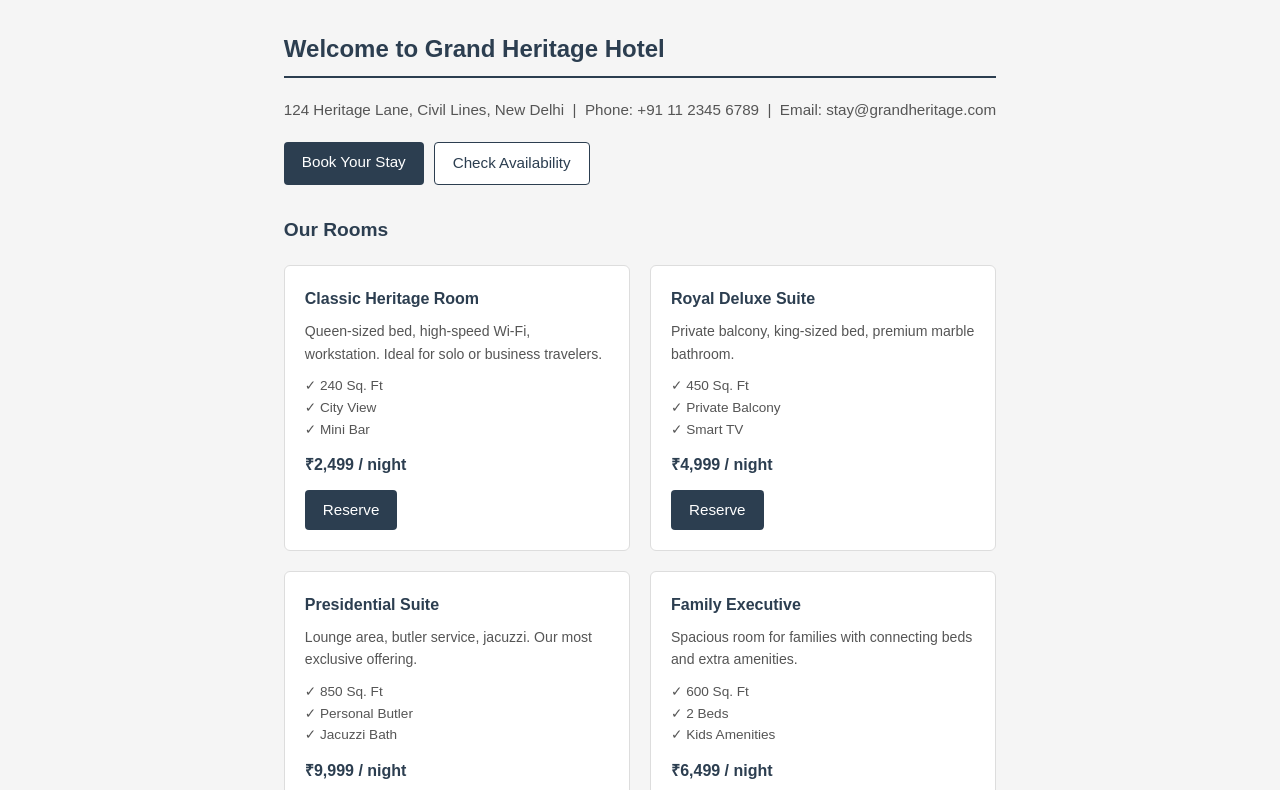
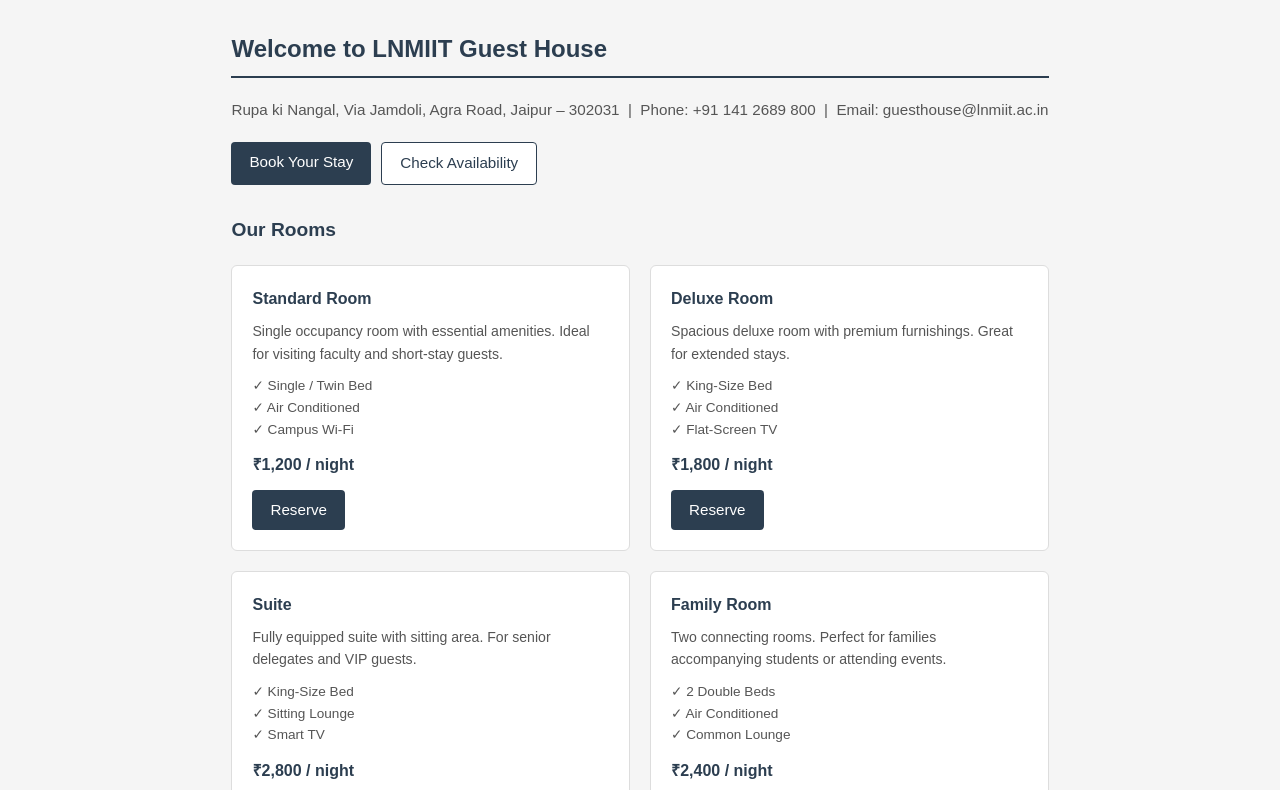
Before and after one commit to ansh4590-ai/booking-system, a website: page frontend/index.html in a window 1280 px wide. Shown: the part 51-841 px from the top of the page. Drawn offline with Linux system fonts and the light colour scheme.

Commit message:
Rebrand to LNMIIT Guest House and configure setup

```diff
--- a/frontend/index.html
+++ b/frontend/index.html
@@ -3,12 +3,12 @@
 <head>
     <meta charset="UTF-8">
     <meta name="viewport" content="width=device-width, initial-scale=1.0">
-    <title>Grand Heritage Hotel</title>
+    <title>LNMIIT Guest House</title>
     <link rel="stylesheet" href="css/style.css">
 </head>
 <body>
     <nav>
-        <a href="index.html" class="logo">Grand Heritage Hotel</a>
+        <a href="index.html" class="logo">LNMIIT Guest House</a>
         <ul>
             <li><a href="index.html">Home</a></li>
             <li><a href="booking.html">Book Now</a></li>
@@ -19,8 +19,8 @@
     </nav>
 
     <div class="container">
-        <h1 class="page-title">Welcome to Grand Heritage Hotel</h1>
-        <p class="contact-info-bar">124 Heritage Lane, Civil Lines, New Delhi &nbsp;|&nbsp; Phone: +91 11 2345 6789 &nbsp;|&nbsp; Email: stay@grandheritage.com</p>
+        <h1 class="page-title">Welcome to LNMIIT Guest House</h1>
+        <p class="contact-info-bar">Rupa ki Nangal, Via Jamdoli, Agra Road, Jaipur – 302031 &nbsp;|&nbsp; Phone: +91 141 2689 800 &nbsp;|&nbsp; Email: guesthouse@lnmiit.ac.in</p>
 
         <div class="button-row">
             <a href="booking.html" class="btn btn-primary">Book Your Stay</a>
@@ -30,58 +30,58 @@
         <h2 class="room-section-title">Our Rooms</h2>
         <div class="rooms-grid">
             <div class="room-card">
-                <h3>Classic Heritage Room</h3>
-                <p>Queen-sized bed, high-speed Wi-Fi, workstation. Ideal for solo or business travelers.</p>
+                <h3>Standard Room</h3>
+                <p>Single occupancy room with essential amenities. Ideal for visiting faculty and short-stay guests.</p>
                 <ul>
-                    <li>✓ 240 Sq. Ft</li>
-                    <li>✓ City View</li>
-                    <li>✓ Mini Bar</li>
+                    <li>✓ Single / Twin Bed</li>
+                    <li>✓ Air Conditioned</li>
+                    <li>✓ Campus Wi-Fi</li>
                 </ul>
-                <div class="room-price">₹2,499 / night</div>
+                <div class="room-price">₹1,200 / night</div>
                 <a href="booking.html?type=Standard" class="btn btn-primary">Reserve</a>
             </div>
 
             <div class="room-card">
-                <h3>Royal Deluxe Suite</h3>
-                <p>Private balcony, king-sized bed, premium marble bathroom.</p>
+                <h3>Deluxe Room</h3>
+                <p>Spacious deluxe room with premium furnishings. Great for extended stays.</p>
                 <ul>
-                    <li>✓ 450 Sq. Ft</li>
-                    <li>✓ Private Balcony</li>
-                    <li>✓ Smart TV</li>
+                    <li>✓ King-Size Bed</li>
+                    <li>✓ Air Conditioned</li>
+                    <li>✓ Flat-Screen TV</li>
                 </ul>
-                <div class="room-price">₹4,999 / night</div>
+                <div class="room-price">₹1,800 / night</div>
                 <a href="booking.html?type=Deluxe" class="btn btn-primary">Reserve</a>
             </div>
 
             <div class="room-card">
-                <h3>Presidential Suite</h3>
-                <p>Lounge area, butler service, jacuzzi. Our most exclusive offering.</p>
+                <h3>Suite</h3>
+                <p>Fully equipped suite with sitting area. For senior delegates and VIP guests.</p>
                 <ul>
-                    <li>✓ 850 Sq. Ft</li>
-                    <li>✓ Personal Butler</li>
-                    <li>✓ Jacuzzi Bath</li>
+                    <li>✓ King-Size Bed</li>
+                    <li>✓ Sitting Lounge</li>
+                    <li>✓ Smart TV</li>
                 </ul>
-                <div class="room-price">₹9,999 / night</div>
+                <div class="room-price">₹2,800 / night</div>
                 <a href="booking.html?type=Suite" class="btn btn-primary">Reserve</a>
             </div>
 
             <div class="room-card">
-                <h3>Family Executive</h3>
-                <p>Spacious room for families with connecting beds and extra amenities.</p>
+                <h3>Family Room</h3>
+                <p>Two connecting rooms. Perfect for families accompanying students or attending events.</p>
                 <ul>
-                    <li>✓ 600 Sq. Ft</li>
-                    <li>✓ 2 Beds</li>
-                    <li>✓ Kids Amenities</li>
+                    <li>✓ 2 Double Beds</li>
+                    <li>✓ Air Conditioned</li>
+                    <li>✓ Common Lounge</li>
                 </ul>
-                <div class="room-price">₹6,499 / night</div>
+                <div class="room-price">₹2,400 / night</div>
                 <a href="booking.html?type=Family" class="btn btn-primary">Reserve</a>
             </div>
         </div>
     </div>
 
     <footer>
-        <p>124 Heritage Lane, Civil Lines, New Delhi | Phone: +91 11 2345 6789 | Email: stay@grandheritage.com</p>
-        <p class="footer-copy">&copy; 2026 Grand Heritage Hotel. All rights reserved.</p>
+        <p>Rupa ki Nangal, Via Jamdoli, Agra Road, Jaipur – 302031 | Phone: +91 141 2689 800 | Email: guesthouse@lnmiit.ac.in</p>
+        <p class="footer-copy">&copy; 2026 LNMIIT Guest House. All rights reserved.</p>
     </footer>
 </body>
 </html>
```
Also changed, not shown: frontend/admin.html (+5 -5 lines), frontend/availability.html (+8 -8 lines), frontend/booking.html (+8 -8 lines), frontend/retrieve.html (+4 -4 lines), frontend/css/style.css (line endings or trailing spaces), 1 other file.
